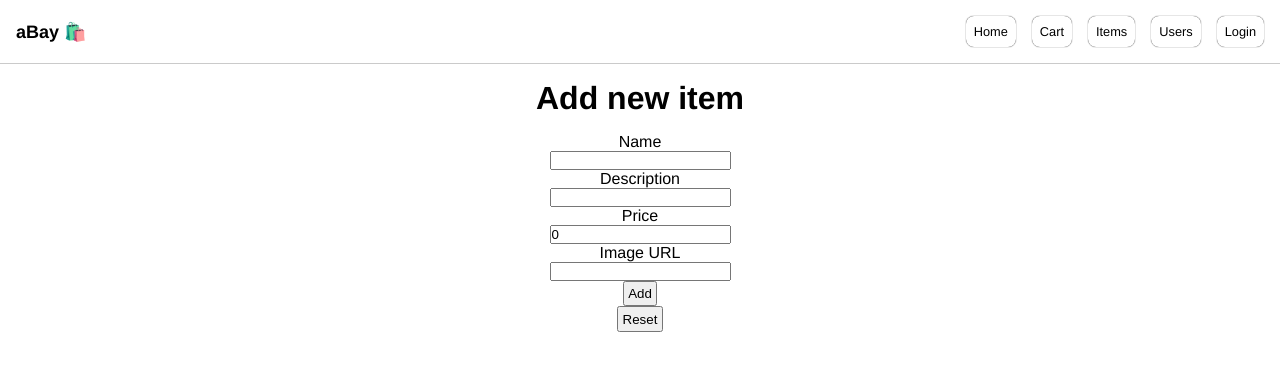
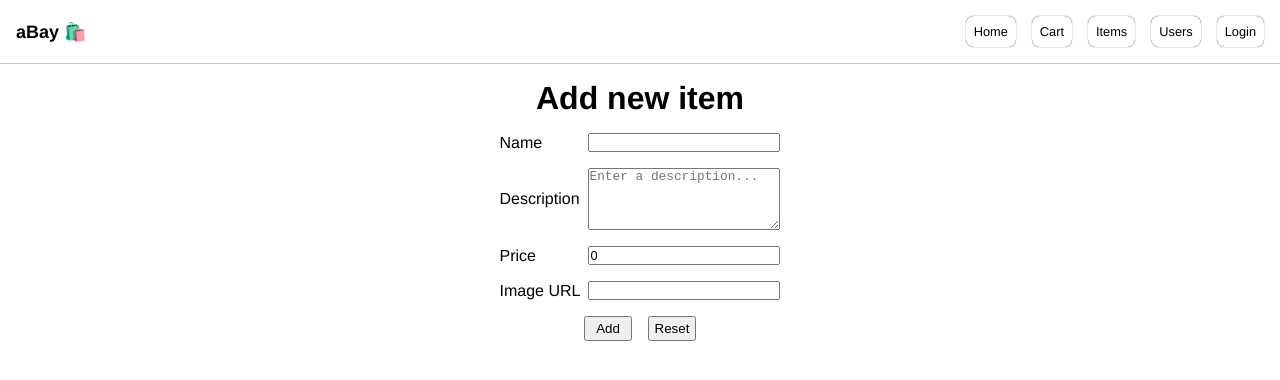
Before and after one commit to maciejbaba/mern-ecommerce, a React (Create React App) app: page /items/newItem in a window 1280 px wide. Shown: the top 380 px of the page. Built offline with nearby package versions, Linux system fonts and the light colour scheme; no server answers; the HTML template or start-up script is replaced by a standard one.

Commit message:
change styling, refactor NewItem

```diff
--- a/src/css/NewItem.css
+++ b/src/css/NewItem.css
@@ -7,10 +7,38 @@
 
 .new-item__form {
   display: flex;
+  gap: 1rem;
+  align-items: center;
   flex-direction: column;
-  align-items: center;
 }
 
-.new-item__form-button {
-  padding: .2rem;
+.new-item__buttons {
+  display: flex;
+  justify-content: center;
+  gap: 1rem;
+  align-items: center;
+  width: 100%;
 }
+
+.new-item__buttons button {
+  padding: 0.2rem;
+  width: 3rem;
+}
+
+.new-item__input-container {
+  display: flex;
+  gap: 0.5rem;
+  align-items: center;
+  width: 100%;
+  justify-content: space-between;
+}
+
+.new-item__input-container textarea {
+  width: 12rem;
+  font-size: 0.8rem;
+}
+
+.new-item__input-container input {
+  width: 12rem;
+  font-size: 0.8rem;
+}
--- a/src/features/items/NewItem.js
+++ b/src/features/items/NewItem.js
@@ -10,6 +10,7 @@ const NewItem = () => {
 
   const [addNewItem, { isSuccess, isLoading, isError }] =
     useAddNewItemMutation();
+
   const handleSubmit = e => {
     e.preventDefault();
     addNewItem({ name, description, price, photoURL });
@@ -21,12 +22,13 @@ const NewItem = () => {
     setDescription("");
     setPrice(0);
     setPhotoURL("");
-  }
+  };
 
   return (
     <main className="new-item">
       <h1>Add new item</h1>
       <form onSubmit={handleSubmit} className="new-item__form">
+        <div className="new-item__input-container">
           <label htmlFor="name">Name</label>
           <input
             type="text"
@@ -34,13 +36,20 @@ const NewItem = () => {
             value={name}
             onChange={e => setName(e.target.value)}
           />
+        </div>
+        <div className="new-item__input-container">
           <label htmlFor="description">Description</label>
-        <input
+          <textarea
             type="text"
             id="description"
             value={description}
+            placeholder="Enter a description..."
+            maxLength={200}
+            rows={4}
             onChange={e => setDescription(e.target.value)}
           />
+        </div>
+        <div className="new-item__input-container">
           <label htmlFor="price">Price</label>
           <input
             type="number"
@@ -48,6 +57,8 @@ const NewItem = () => {
             value={price}
             onChange={e => setPrice(e.target.value)}
           />
+        </div>
+        <div className="new-item__input-container">
           <label htmlFor="imageURL">Image URL</label>
           <input
             type="text"
@@ -55,9 +66,16 @@ const NewItem = () => {
             value={photoURL}
             onChange={e => setPhotoURL(e.target.value)}
           />
-        <button onClick={handleSubmit} className="new-item__form-button">Add</button>
-        <button onClick={handleReset} className="new-item__form-button">Reset</button>
+        </div>
+        <div className="new-item__buttons">
+          <button onClick={handleSubmit}>Add</button>
+          <button onClick={handleReset}>Reset</button>
+        </div>
+        <div className="new-item__result">
           {isSuccess && <p>Item added!</p>}
+          {isLoading && <p>Adding item...</p>}
+          {isError && <p>Something went wrong!</p>}
+        </div>
       </form>
     </main>
   );
```
Lines whose indentation alone changed are shown as unchanged.
